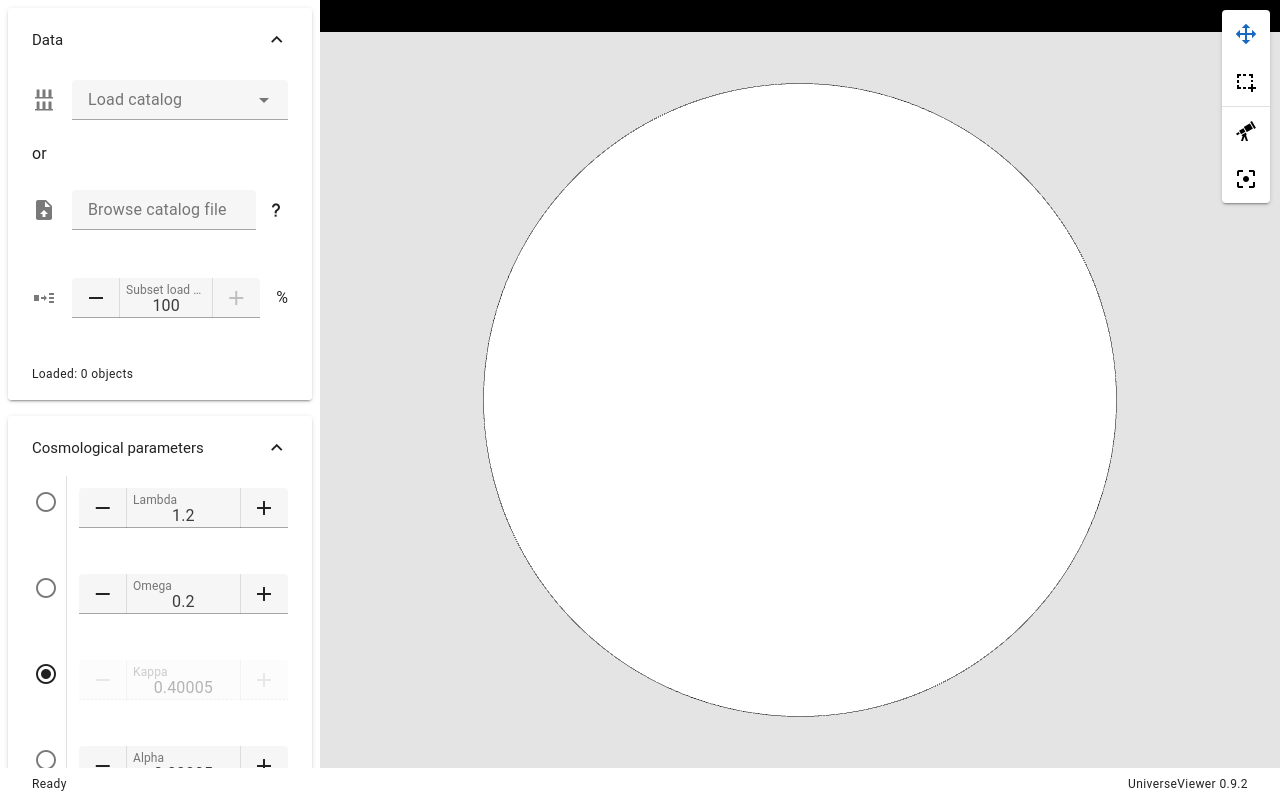
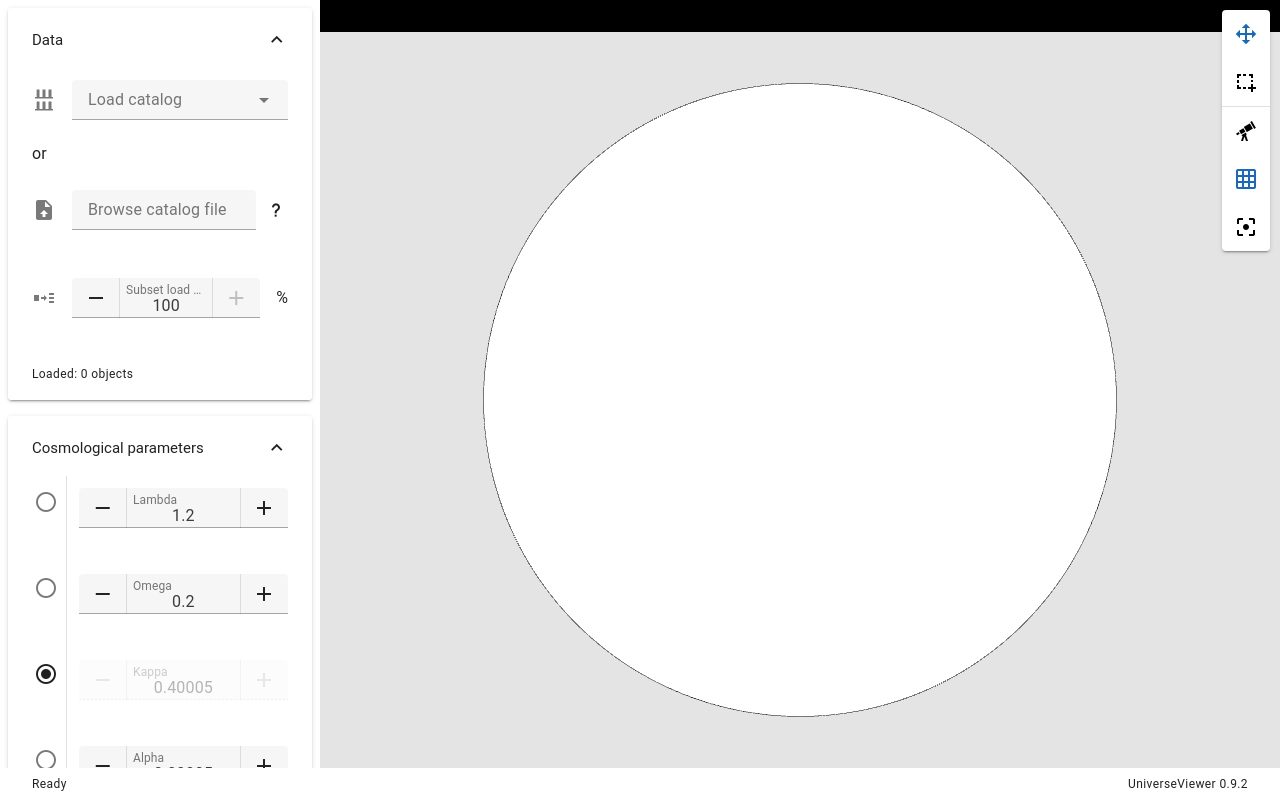
Before and after one commit to UniverseViewer/universe-viewer, a Vue app: page / in a window 1280 px wide. Built offline with nearby package versions, Linux system fonts and the light colour scheme.

Commit message:
Moved button to show reference marks to viewer toolbox

```diff
--- a/src/components/ViewerToolbox.vue
+++ b/src/components/ViewerToolbox.vue
@@ -26,6 +26,14 @@
       rounded="0"
     ></v-btn>
     <v-btn
+      icon="mdi-grid"
+      variant="text"
+      :color="showRefMarks ? 'primary' : undefined"
+      @click="toggleRefMarks"
+      title="Reference marks"
+      rounded="0"
+    ></v-btn>
+    <v-btn
       icon="mdi-image-filter-center-focus"
       variant="text"
       @click="$emit('resetView')"
@@ -41,7 +49,7 @@ import { storeToRefs } from 'pinia'
 import { useUniverseStore } from '@/stores/universe.js'
 
 const store = useUniverseStore()
-const { mouseMode, viewerMode } = storeToRefs(store)
+const { mouseMode, viewerMode, showRefMarks } = storeToRefs(store)
 
 const isSkyMode = computed(() => viewerMode.value === 'sky')
 
@@ -50,6 +58,10 @@ function toggleSkyMode() {
   store.setViewerMode(newMode)
 }
 
+function toggleRefMarks() {
+  store.setShowRefMarks(!showRefMarks.value)
+}
+
 const emit = defineEmits(['resetView'])
 </script>
 
--- a/src/views/MainWindow.vue
+++ b/src/views/MainWindow.vue
@@ -170,12 +170,6 @@
                     color="success"
                     density="compact"
                     :disabled="isSkyMode"
-                  ></v-switch>
-                  <v-switch
-                    v-model="showRefMarks"
-                    label="Show reference marks"
-                    color="success"
-                    density="compact"
                   ></v-switch>
                   <v-divider class="my-3"></v-divider>
                   <div class="text-subtitle-2 mb-2">Projection</div>
@@ -372,7 +366,6 @@ const {
   precisionEnabled,
   pointSize,
   viewerMode,
-  showRefMarks,
 } = storeToRefs(store)
 
 const targetsStore = useTargetsStore()
```
